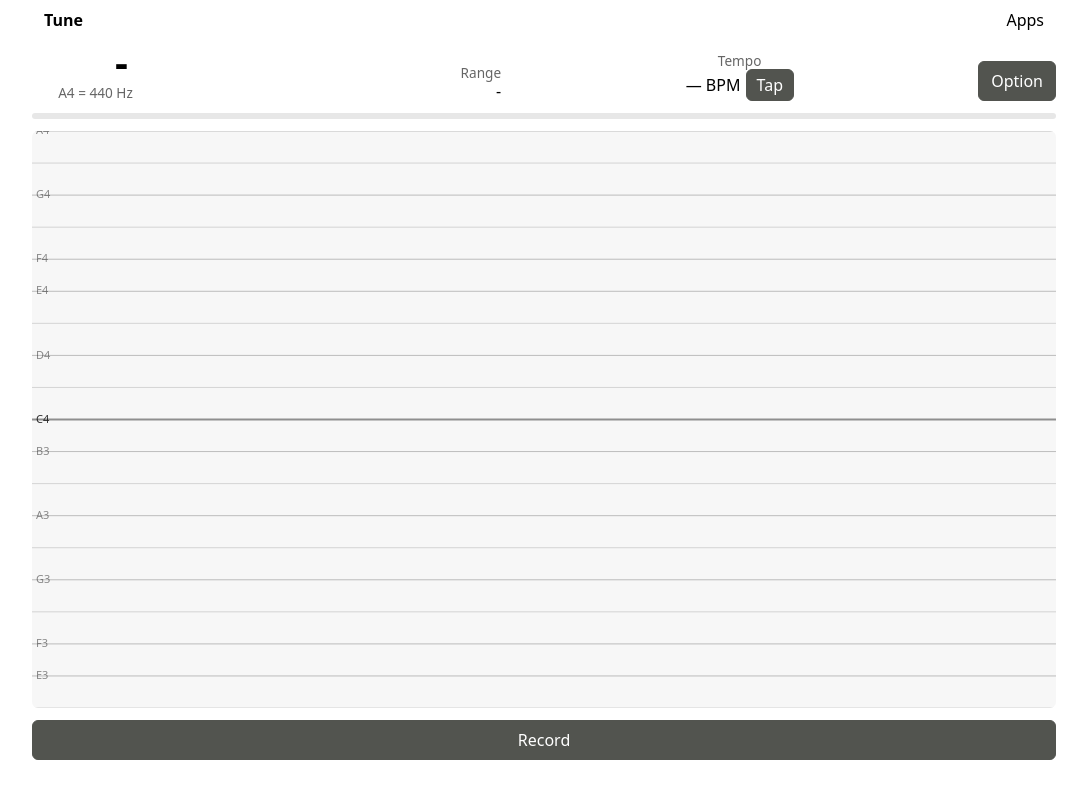
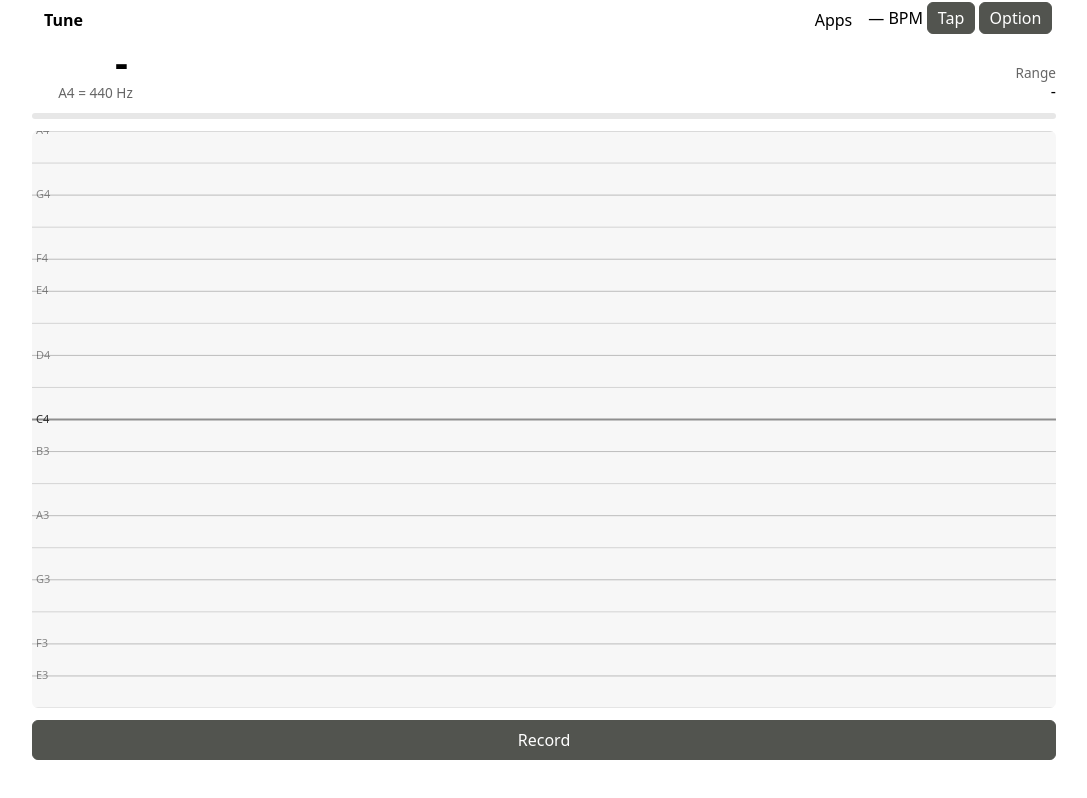
Before and after one commit to lumiknit/w-gh-static-apps, a website built with Vite: page src/pages/apps/tune/index.html in a window 1280 px wide. Shown: the whole page, without its empty margins (96-1183 px from the left). Built offline with nearby package versions, Linux system fonts and the light colour scheme.

Commit message:
Update tune

```diff
--- a/src/pages/apps/tune/index.html
+++ b/src/pages/apps/tune/index.html
@@ -13,6 +13,11 @@
 				</div>
 				<div>
 					<a href="/apps">Apps</a>
+					<div class="tune-nav-controls">
+					<span id="bpm">— BPM</span>
+					<button id="btn-tap" type="button">Tap</button>
+					<button id="btn-settings" type="button" aria-haspopup="dialog">Option</button>
+					</div>
 				</div>
 			</main>
 		</nav>
@@ -29,16 +34,6 @@
 					<div class="tune-sub">Range</div>
 					<div id="range">-</div>
 				</div>
-				<div class="tune-tempo">
-					<div class="tune-sub">Tempo</div>
-					<div class="tune-tempo-row">
-						<span id="bpm">— BPM</span
-						><button id="btn-tap" type="button">Tap</button>
-					</div>
-				</div>
-				<button id="btn-settings" type="button" aria-haspopup="dialog">
-					Option
-				</button>
 			</div>
 			<div class="tune-vol"><div id="vol"></div></div>
 			<div class="tune-graph">
--- a/src/pages/apps/tune/style.css
+++ b/src/pages/apps/tune/style.css
@@ -42,18 +42,15 @@
 .tune-range {
 	text-align: right;
 }
-.tune-tempo {
-	text-align: center;
+.tune-nav-controls {
+	align-items: center;
+	gap: 0.25rem !important;
 	font-variant-numeric: tabular-nums;
 }
-.tune-tempo-row {
-	display: flex;
-	align-items: center;
-	gap: 0.35rem;
+
+.tune-nav-controls button {
+	padding: 0.25rem 0.6rem;
 	white-space: nowrap;
-}
-.tune-tempo-row button {
-	padding: 0.25rem 0.6rem;
 }
 .tune-vol {
 	height: 6px;
```
